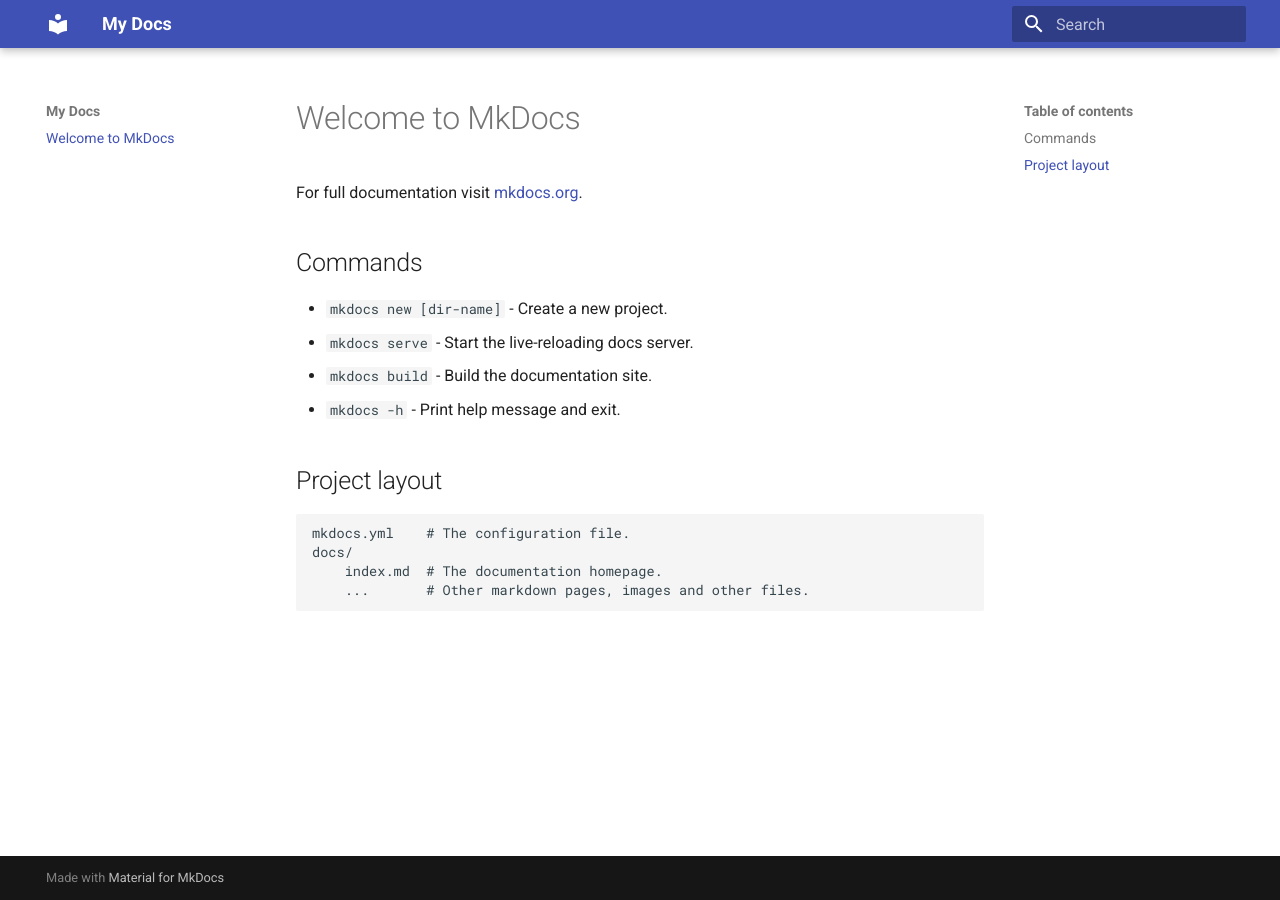
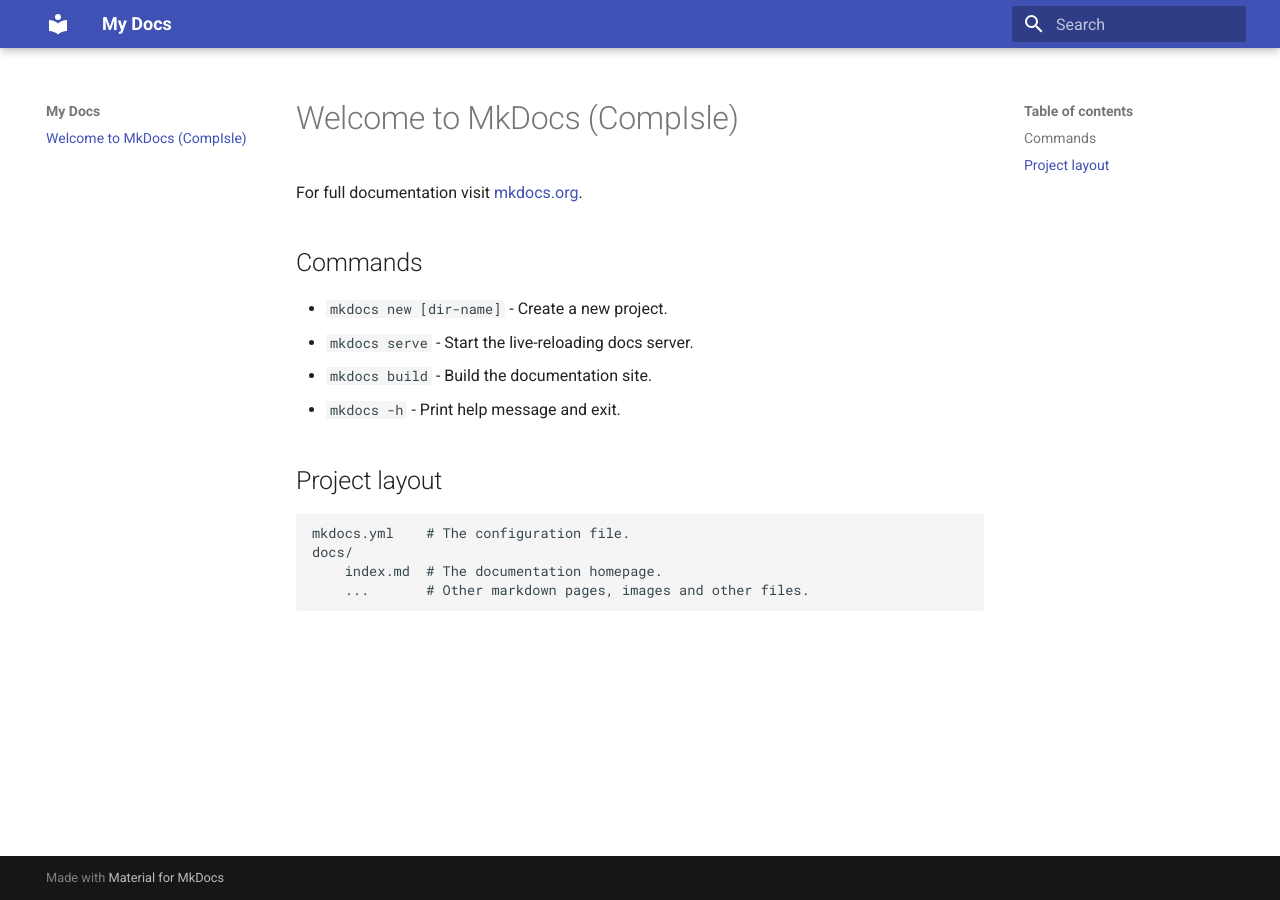
Before and after one commit to CompIsle/compisle.github.io, an MkDocs documentation site: the page built from docs/index.md, in a window 1280 px wide. Built offline with MkDocs 1.6.1 and Material for MkDocs 9.7.7, drawn with Linux system fonts in a browser that asks for light colours.

Commit message:
Trial TwoA

```diff
--- a/docs/index.md
+++ b/docs/index.md
@@ -1,4 +1,4 @@
-# Welcome to MkDocs
+# Welcome to MkDocs (CompIsle)
 
 For full documentation visit [mkdocs.org](https://www.mkdocs.org).
 
```
Also changed, not shown: site/404.html, site/index.html, site/search/search_index.json, 3 other files.
